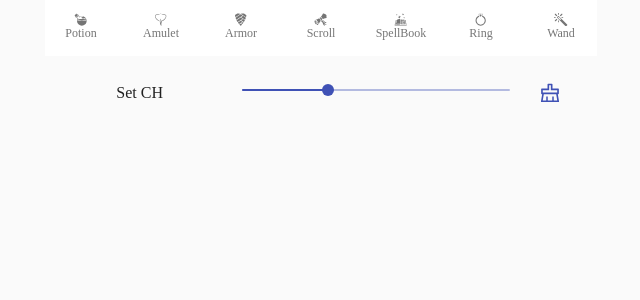
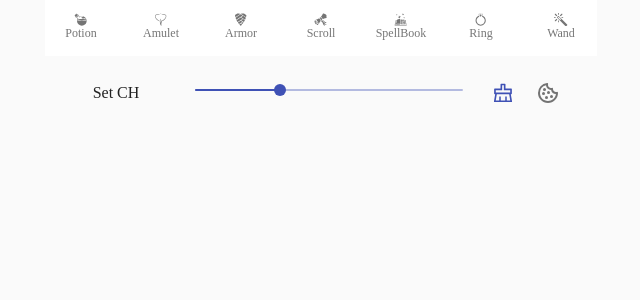
Before and after one commit to Hajin-dev/Nethack-ID-MEMO, a React (Create React App) app: page / in a window 1280 px wide. Shown: the top 300 px of the page, without its empty margins (319-959 px from the left). Built offline with nearby package versions, Linux system fonts and the light colour scheme.

Commit message:
add cookie checkbox

```diff
--- a/src/App.js
+++ b/src/App.js
@@ -24,6 +24,9 @@ import Slider from '@material-ui/core/Slider';
 import Typography from '@material-ui/core/Typography';
 import IconButton from '@material-ui/core/IconButton';
 import { AiOutlineClear } from "react-icons/ai";
+import Checkbox from '@material-ui/core/Checkbox';
+import { BiCookie } from "react-icons/bi";
+import SvgIcon from '@material-ui/core/SvgIcon';
 
 let theme = createTheme({
     typography:{
@@ -487,11 +490,14 @@ function App() {
         <Grid item xs={6}>
           <Slider aria-label="Ch-slider"value={ch} onChange={handleChange} min={3} max={25} valueLabelDisplay="auto"/>
         </Grid>
-        <Grid item xs={2}>
+        <Grid item xs={3}>
           <Tooltip title="Clear Data">
             <IconButton color="primary" aria-label="Clear Data" component="span" onClick={resetData}>
               <AiOutlineClear />
             </IconButton>
+          </Tooltip>
+          <Tooltip title="Save Cookie?">
+          <Checkbox icon={<BiCookie />} checkedIcon={<SvgIcon color="primary"><path d="M21.598 11.064a1.006 1.006 0 0 0-.854-.172A2.938 2.938 0 0 1 20 11c-1.654 0-3-1.346-3.003-2.938.005-.034.016-.134.017-.168a.998.998 0 0 0-1.254-1.006A3.002 3.002 0 0 1 15 7c-1.654 0-3-1.346-3-3 0-.217.031-.444.099-.716a1 1 0 0 0-1.067-1.236A9.956 9.956 0 0 0 2 12c0 5.514 4.486 10 10 10s10-4.486 10-10c0-.049-.003-.097-.007-.16a1.004 1.004 0 0 0-.395-.776zM8.5 6a1.5 1.5 0 1 1 0 3 1.5 1.5 0 0 1 0-3zm-2 8a1.5 1.5 0 1 1 0-3 1.5 1.5 0 0 1 0 3zm3 4a1.5 1.5 0 1 1 0-3 1.5 1.5 0 0 1 0 3zm2.5-6.5a1.5 1.5 0 1 1 3 0 1.5 1.5 0 0 1-3 0zm3.5 6.5a1.5 1.5 0 1 1 0-3 1.5 1.5 0 0 1 0 3z"></path></SvgIcon>} name="checkedH" />
           </Tooltip>
         </Grid>
       </Grid>
--- a/src/index.js
+++ b/src/index.js
@@ -2,13 +2,9 @@ import React from 'react';
 import ReactDOM from 'react-dom';
 import './index.css';
 import App from './App';
-import { CookiesProvider } from 'react-cookie';
-
 
 ReactDOM.render(
-  <CookiesProvider>
-    <App />
-  </CookiesProvider>,
+  <App />,
   //</React.StrictMode>,
   document.getElementById('root')
 );
```
